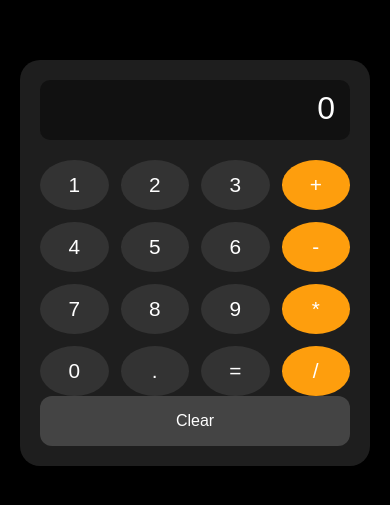
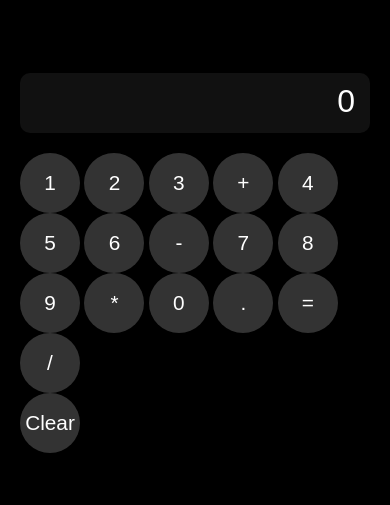
Before and after one commit to indhujeyaraman/Calculator, a plain HTML site: page index.html in a window 390 px wide. Shown: the part 159-664 px from the top of the page. Drawn offline with Linux system fonts and the light colour scheme.

Commit message:
Update style.css

```diff
--- a/style.css
+++ b/style.css
@@ -1,4 +1,3 @@
-
 * {
   margin: 0;
   padding: 0;
@@ -15,16 +14,16 @@ body {
   padding: 20px;
 }
 
-
-.calculator-box {
+.calculator {
+  width: 350px;
+  padding: 20px;
   background-color: #1e1e1e;
-  padding: 20px;
   border-radius: 20px;
+  display: flex;
+  flex-direction: column;
+  align-items: center;
   box-shadow: 0 8px 20px rgba(0, 0, 0, 0.6);
-  max-width: 400px;
-  width: 100%;
 }
-
 
 .calculation {
   color: white;
@@ -35,24 +34,26 @@ body {
   background-color: #111;
   border-radius: 10px;
   min-height: 60px;
+  width: 100%;
   overflow-x: auto;
 }
 
-.buttons-grid {
+.buttons {
   display: grid;
-  grid-template-columns: repeat(4, 1fr);
-  gap: 12px;
+  grid-template-columns: repeat(4, 70px);
+  grid-gap: 10px;
+  justify-content: center;
+  margin-top: 20px;
 }
 
-
 button {
-  font-size: 1.5rem;
+  width: 70px;
+  height: 70px;
+  border-radius: 50%;
+  font-size: 24px;
+  background-color: #333;
+  color: white;
   border: none;
-  height: 60px;
-  width: 100%;
-  color: white;
-  border-radius: 50%;
-  background-color: #333;
   cursor: pointer;
   transition: background-color 0.2s;
 }
@@ -61,20 +62,21 @@ button:hover {
   background-color: #444;
 }
 
-.orange-button {
+button.operator {
   background-color: #fe9e0d;
 }
 
-.orange-button:hover {
+button.operator:hover {
   background-color: #ffae32;
 }
 
-.clear-button {
+button.clear {
   grid-column: span 4;
-  background-color: #444;
+  width: 100%;
+  height: 50px;
+  border-radius: 10px;
+  background-color: #555;
   font-size: 1.2rem;
-  border-radius: 12px;
-  height: 50px;
 }
 
 @media (max-width: 600px) {
@@ -83,11 +85,17 @@ button:hover {
   }
 
   button {
+    width: 60px;
+    height: 60px;
     font-size: 1.3rem;
-    height: 50px;
   }
 
-  .clear-button {
+  .buttons {
+    grid-template-columns: repeat(4, 60px);
+    grid-gap: 8px;
+  }
+
+  button.clear {
     font-size: 1rem;
   }
 }
```
